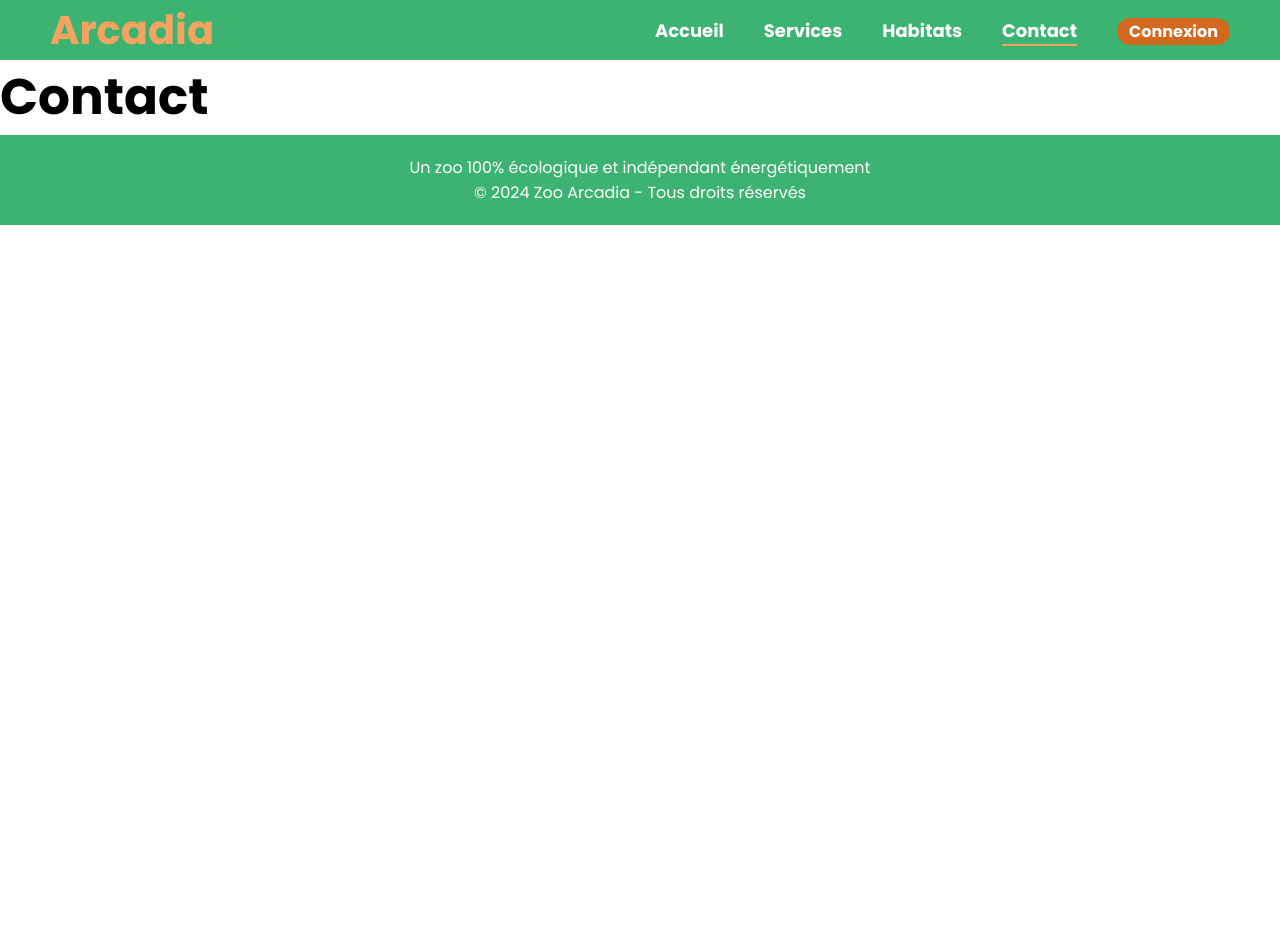
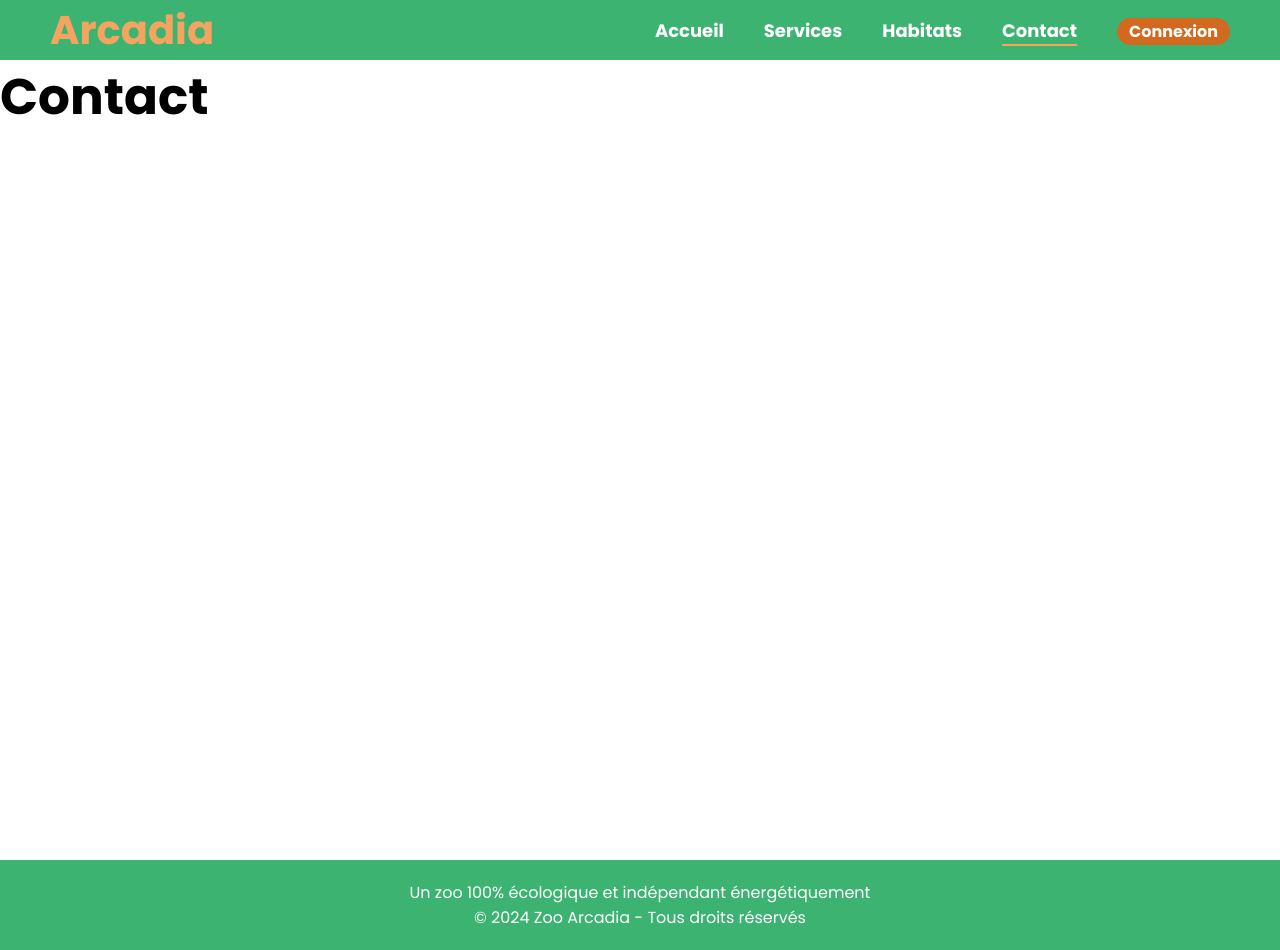
Before and after one commit to AnthonyFerreira91/Arcadia, a React (Vite) app: page /contact in a window 1280 px wide. Before the commit the page ends 800 px from the top, so only its background shows below. Built offline with nearby package versions, Linux system fonts and the light colour scheme.

Commit message:
💄 US2 : LAYOUT > Add layout to the Habitats, Services, Contact pages.

```diff
--- a/src/pages/contact/Contact.tsx
+++ b/src/pages/contact/Contact.tsx
@@ -1,7 +1,9 @@
+import LayoutSection from "../../components/ui/layout/LayoutSection";
+
 export default function Contact() {
   return (
-    <>
+    <LayoutSection>
       <h1>Contact</h1>
-    </>
+    </LayoutSection>
   );
 }
--- a/src/pages/habitats/Habitats.tsx
+++ b/src/pages/habitats/Habitats.tsx
@@ -1,7 +1,9 @@
+import LayoutSection from "../../components/ui/layout/LayoutSection";
+
 export default function Habitats() {
   return (
-    <>
+    <LayoutSection>
       <h1>Habitats</h1>
-    </>
+    </LayoutSection>
   );
 }
--- a/src/pages/services/Services.tsx
+++ b/src/pages/services/Services.tsx
@@ -1,7 +1,9 @@
+import LayoutSection from "../../components/ui/layout/LayoutSection";
+
 export default function Services() {
   return (
-    <>
+    <LayoutSection>
       <h1>Services</h1>
-    </>
+    </LayoutSection>
   );
 }
```
